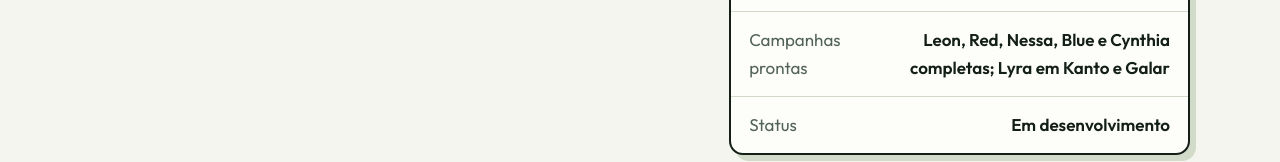
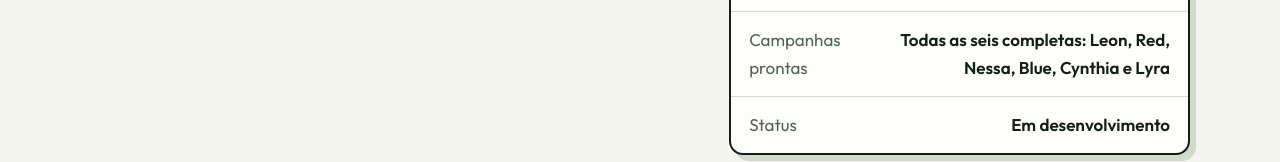
Before and after one commit to ATUALIZZE/desafio-tres-regioes, a plain HTML site: page docs/index.html in a window 1280 px wide. Shown: the part 1665-1827 px from the top of the page. Drawn offline with Linux system fonts and the light colour scheme.

Commit message:
Site v0.35: Lyra em Johto, as seis campanhas completas
Co-Authored-By: Claude Opus 5.5 <noreply@anthropic.com>

```diff
--- a/docs/index.html
+++ b/docs/index.html
@@ -325,7 +325,7 @@
   var CONFIG = {
     authorName: "",                 // opcional: aparece no rodapé como "Criado por ..."
     downloadUrl: "https://github.com/ATUALIZZE/desafio-tres-regioes/releases/latest",                // cole aqui o link de download (Drive, Mega, itch.io, GitHub...)
-    version: "0.34",
+    version: "0.35",
     platform: "Windows 64 bits",
     size: "174 MB",
     contactEmail: "evecarr@gmail.com",   // e-mail de contato para quem quiser apoiar
@@ -342,7 +342,7 @@
       { label: "Pokémon", value: "898 (1ª a 8ª geração)" },
       { label: "Motor", value: "Pokémon Essentials 21.1" },
       { label: "Idioma", value: "Português" },
-      { label: "Campanhas prontas", value: "Leon, Red, Nessa, Blue e Cynthia completas; Lyra em Kanto e Galar" },
+      { label: "Campanhas prontas", value: "Todas as seis completas: Leon, Red, Nessa, Blue, Cynthia e Lyra" },
       { label: "Status", value: "Em desenvolvimento" }
     ],
     features: [
```
